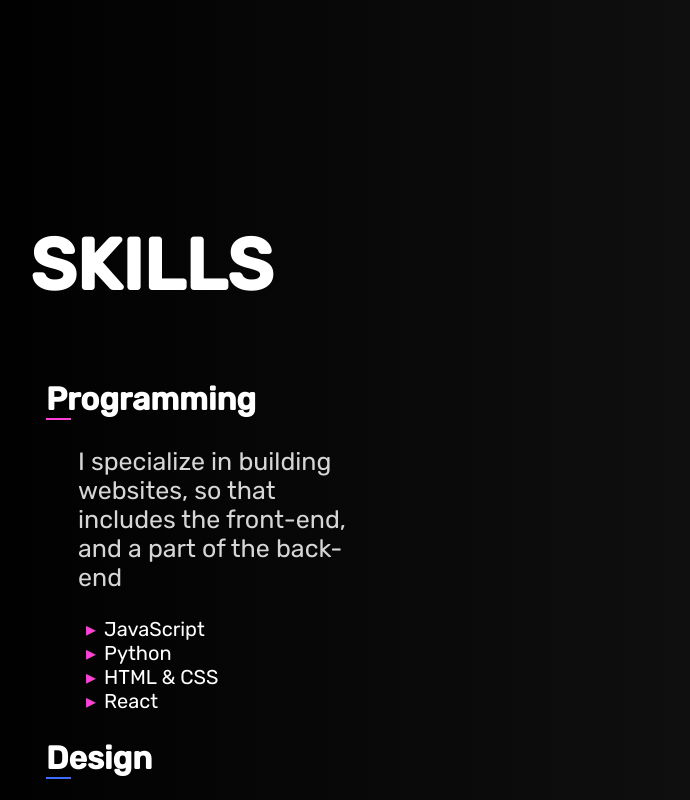
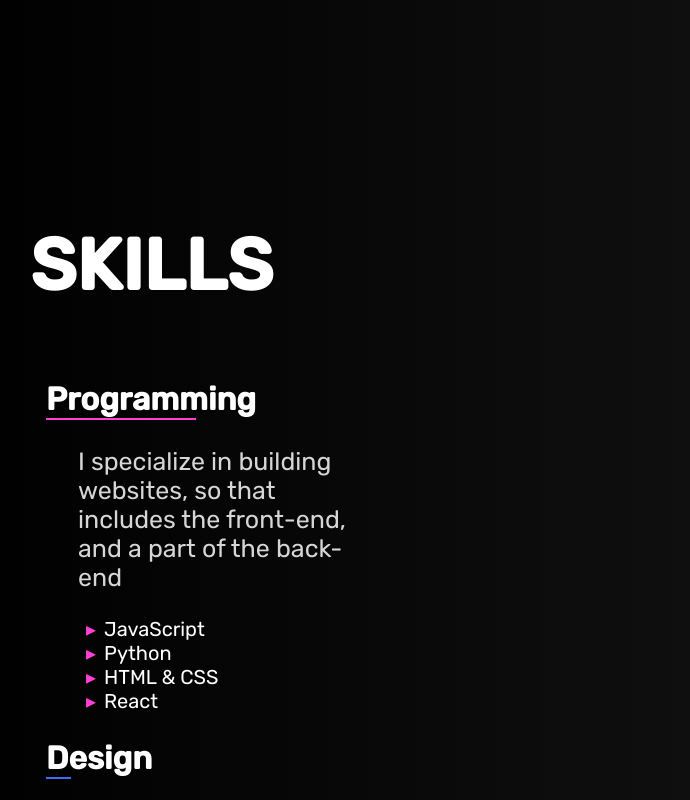
Before and after one commit to mascenaa/portfolio, a React (Create React App) app: page / in a window 1280 px wide. In both pictures the pointer is over the element "Programming". Shown: the part 1004-1804 px from the top of the page, without its empty margins (50-740 px from the left). Built offline with nearby package versions, Linux system fonts and the light colour scheme.

Commit message:
animation --fixed

```diff
--- a/src/components/about/about.css
+++ b/src/components/about/about.css
@@ -2,7 +2,16 @@
     height: fit-content;
     margin-bottom: 25em;
 }
-
+.decor {
+    padding: 0;
+    margin: 0;
+    display: flex;
+}
+hr {
+    transform: rotate(-90deg);
+    margin: 0;
+    width: 100%;
+}
 .skills-title {
     margin-top: 6rem;
     margin-left: 5rem;
@@ -28,9 +37,19 @@
     width: 25px;
     border-bottom: 2px solid #ff3fd5;
 }
+.prg-active:hover {
+    width: 150px;
+    border-bottom: 2px solid #ff3fd5;
+    transition: width 1s;
+}
 .dzn-active {
     width: 25px;
     border-bottom: 2px solid #3f6cff;
+}
+.dzn-active:hover {
+    width: 75px;
+    border-bottom: 2px solid #3f6cff;
+    transition: width 1s;
 }
 
 
--- a/src/components/about/about.jsx
+++ b/src/components/about/about.jsx
@@ -6,7 +6,9 @@ export default function About() {
     return (
         <section id="about" className="about">
             <div className="skills">
+
                 <h3 className="skills-title">SKILLS</h3>
+
                     <div className="prg">
                         <h2 className="sub-title prg-active">Programming</h2>
                             <p className="about-paragraph">I specialize in building websites, so that includes the front-end, and a part of the back-end</p>
```
